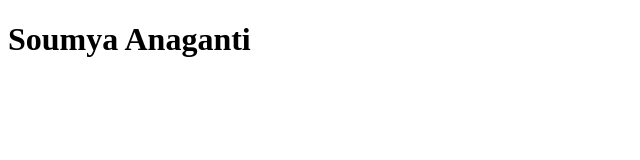
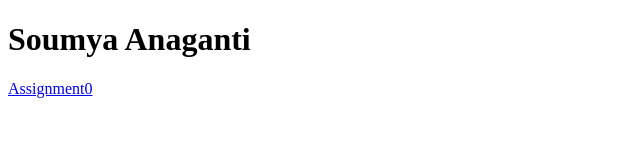
Before and after one commit to soumyaAnaganti/soumyaanaganti.github.io, a plain HTML site: page index.html in a window 1280 px wide. Shown: the whole page, without its empty margins (0-640 px from the left). Drawn offline with Linux system fonts and the light colour scheme.

Commit message:
adding reference to assignment0

```diff
--- a/index.html
+++ b/index.html
@@ -7,5 +7,6 @@
 <body>
   <!-- This is a comment -->
   <h1>Soumya Anaganti</h1>
+  <p><a href="assignment0.html"> Assignment0</a></p>
 </body>
 </html>
```
